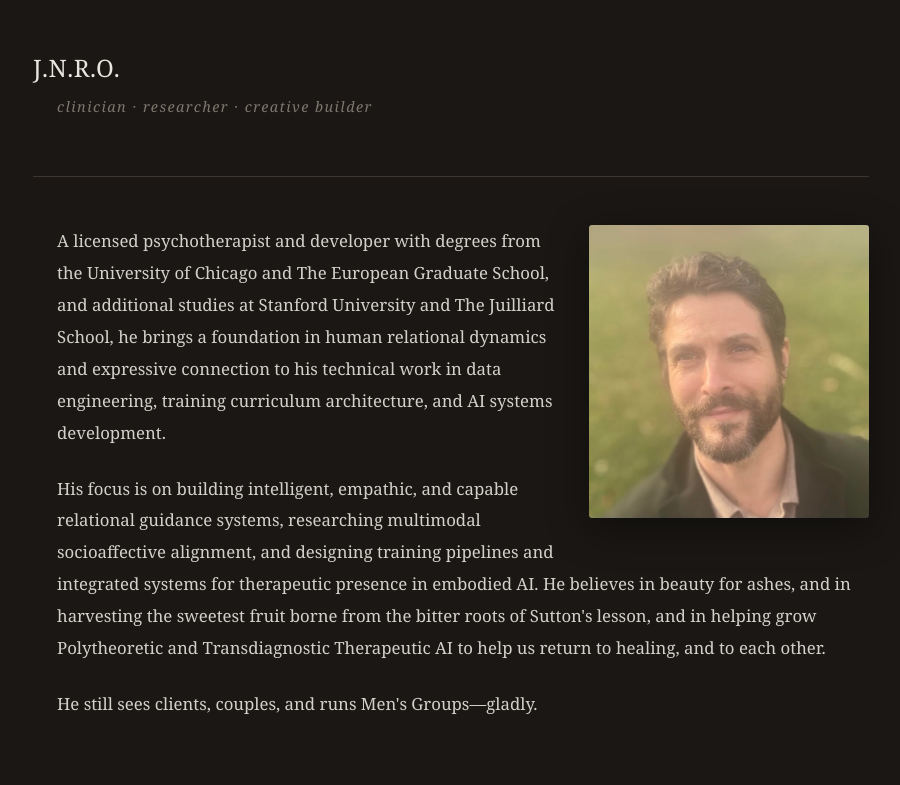
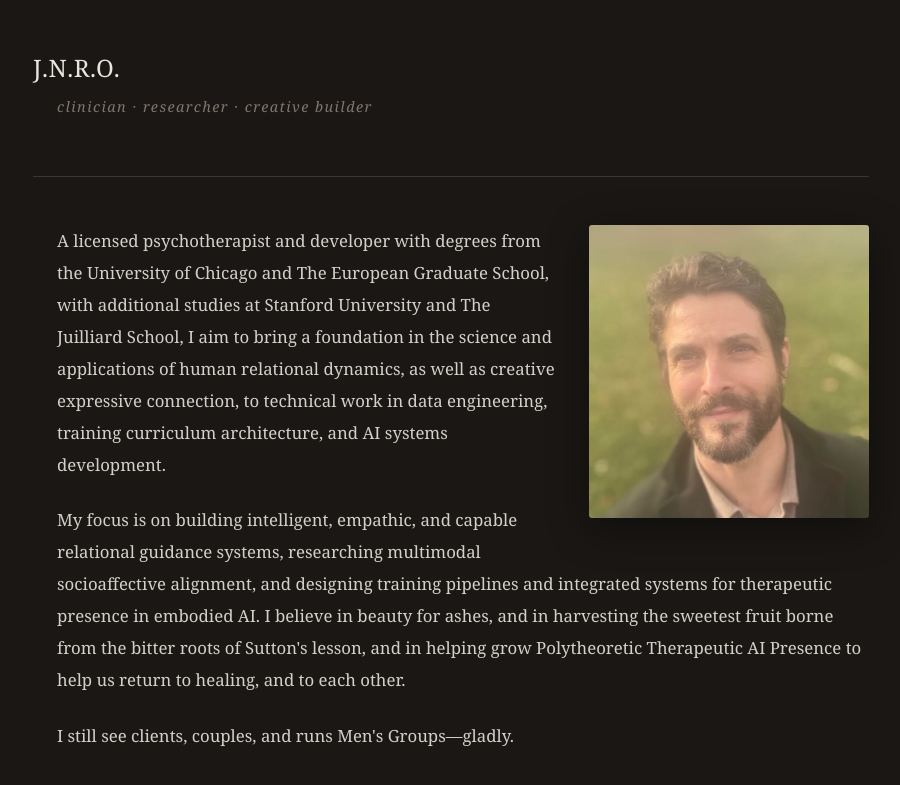
Before and after one commit to geosh5676/geosh5676.github.io, a Jekyll site: the page about.html, which Jekyll copies as it is, in a window 1280 px wide. Shown: the top 785 px of the page, without its empty margins (189-1089 px from the left). Built offline with Jekyll 4.4.1, drawn with Linux system fonts in a browser that asks for light colours.

Commit message:
Update about page bio to first person and revised wording
Co-Authored-By: Claude Opus 4.6 <noreply@anthropic.com>

```diff
--- a/about.html
+++ b/about.html
@@ -154,13 +154,13 @@
         <section>
             <img src="about-portrait.png" alt="" class="about-portrait">
             <p>
-                A licensed psychotherapist and developer with degrees from the University of Chicago and The European Graduate School, and additional studies at Stanford University and The Juilliard School, he brings a foundation in human relational dynamics and expressive connection to his technical work in data engineering, training curriculum architecture, and AI systems development.
+                A licensed psychotherapist and developer with degrees from the University of Chicago and The European Graduate School, with additional studies at Stanford University and The Juilliard School, I aim to bring a foundation in the science and applications of human relational dynamics, as well as creative expressive connection, to technical work in data engineering, training curriculum architecture, and AI systems development.
             </p>
             <p>
-                His focus is on building intelligent, empathic, and capable relational guidance systems, researching multimodal socioaffective alignment, and designing training pipelines and integrated systems for therapeutic presence in embodied AI. He believes in beauty for ashes, and in harvesting the sweetest fruit borne from the bitter roots of Sutton's lesson, and in helping grow Polytheoretic and Transdiagnostic Therapeutic AI to help us return to healing, and to each other.
+                My focus is on building intelligent, empathic, and capable relational guidance systems, researching multimodal socioaffective alignment, and designing training pipelines and integrated systems for therapeutic presence in embodied AI. I believe in beauty for ashes, and in harvesting the sweetest fruit borne from the bitter roots of Sutton's lesson, and in helping grow Polytheoretic Therapeutic AI Presence to help us return to healing, and to each other.
             </p>
             <p>
-                He still sees clients, couples, and runs Men's Groups—gladly.
+                I still see clients, couples, and runs Men's Groups—gladly.
             </p>
         </section>
 
```
